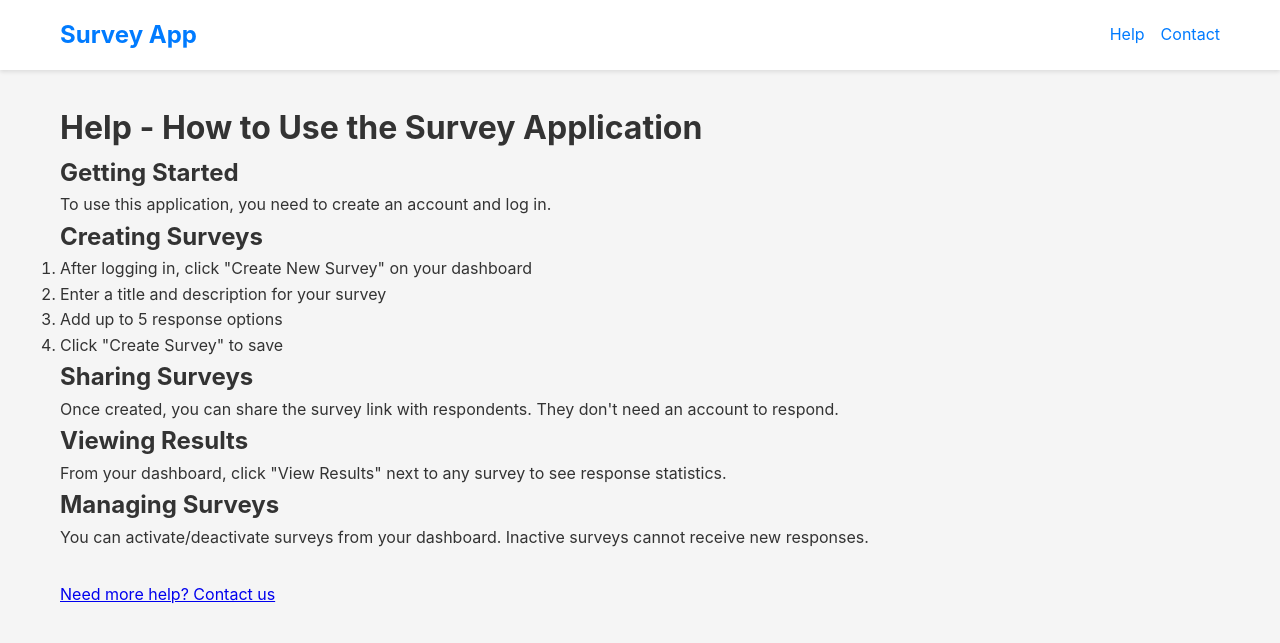
After one commit to 094459/kiro-customer-survey, a Flask app: page /help in a window 1280 px wide. The commit adds this page. Shown: the top 643 px of the page. Run offline with Flask 3, Linux system fonts and the light colour scheme.

Commit message:
New Features

```diff
--- a/src/__init__.py
+++ b/src/__init__.py
@@ -38,10 +38,11 @@ def create_app() -> Flask:
         from src.models import User
         return User.query.get(int(user_id))
 
-    from src.routes import auth_bp, surveys_bp
+    from src.routes import auth_bp, surveys_bp, pages_bp
 
     app.register_blueprint(auth_bp)
     app.register_blueprint(surveys_bp)
+    app.register_blueprint(pages_bp)
 
     @app.route("/")
     def index():
--- a/src/routes/__init__.py
+++ b/src/routes/__init__.py
@@ -7,5 +7,6 @@
 
 from src.routes.auth import auth_bp
 from src.routes.surveys import surveys_bp
+from src.routes.pages import pages_bp
 
-__all__ = ["auth_bp", "surveys_bp"]
+__all__ = ["auth_bp", "surveys_bp", "pages_bp"]
--- /dev/null
+++ b/src/routes/pages.py
@@ -0,0 +1,22 @@
+# SPDX-License-Identifier: Apache-2.0
+# Copyright (2026) Beachgeek.co.uk
+# Author: Ricardo Sueiras
+# Apache 2.0 license
+
+"""Static pages routes."""
+
+from flask import Blueprint, render_template
+
+pages_bp = Blueprint("pages", __name__)
+
+
+@pages_bp.route("/help")
+def help_page():
+    """Display help page."""
+    return render_template("help.html")
+
+
+@pages_bp.route("/contact")
+def contact_page():
+    """Display contact us page."""
+    return render_template("contact.html")
--- a/src/templates/base.html
+++ b/src/templates/base.html
@@ -10,12 +10,14 @@
     <nav>
         <div class="container">
             <a href="{{ url_for('surveys.dashboard') if current_user.is_authenticated else url_for('auth.login') }}" class="logo">Survey App</a>
-            {% if current_user.is_authenticated %}
             <div class="nav-links">
+                <a href="{{ url_for('pages.help_page') }}">Help</a>
+                <a href="{{ url_for('pages.contact_page') }}">Contact</a>
+                {% if current_user.is_authenticated %}
                 <span>{{ current_user.email }}</span>
                 <a href="{{ url_for('auth.logout') }}">Logout</a>
+                {% endif %}
             </div>
-            {% endif %}
         </div>
     </nav>
 
--- /dev/null
+++ b/src/templates/help.html
@@ -0,0 +1,31 @@
+{% extends "base.html" %}
+
+{% block title %}Help - Customer Survey{% endblock %}
+
+{% block content %}
+<h1>Help - How to Use the Survey Application</h1>
+
+<h2>Getting Started</h2>
+<p>To use this application, you need to create an account and log in.</p>
+
+<h2>Creating Surveys</h2>
+<ol>
+    <li>After logging in, click "Create New Survey" on your dashboard</li>
+    <li>Enter a title and description for your survey</li>
+    <li>Add up to 5 response options</li>
+    <li>Click "Create Survey" to save</li>
+</ol>
+
+<h2>Sharing Surveys</h2>
+<p>Once created, you can share the survey link with respondents. They don't need an account to respond.</p>
+
+<h2>Viewing Results</h2>
+<p>From your dashboard, click "View Results" next to any survey to see response statistics.</p>
+
+<h2>Managing Surveys</h2>
+<p>You can activate/deactivate surveys from your dashboard. Inactive surveys cannot receive new responses.</p>
+
+<div style="margin-top: 2rem;">
+    <a href="{{ url_for('pages.contact_page') }}">Need more help? Contact us</a>
+</div>
+{% endblock %}
```
Also changed, not shown: src/templates/contact.html (added, +21 -0 lines).
